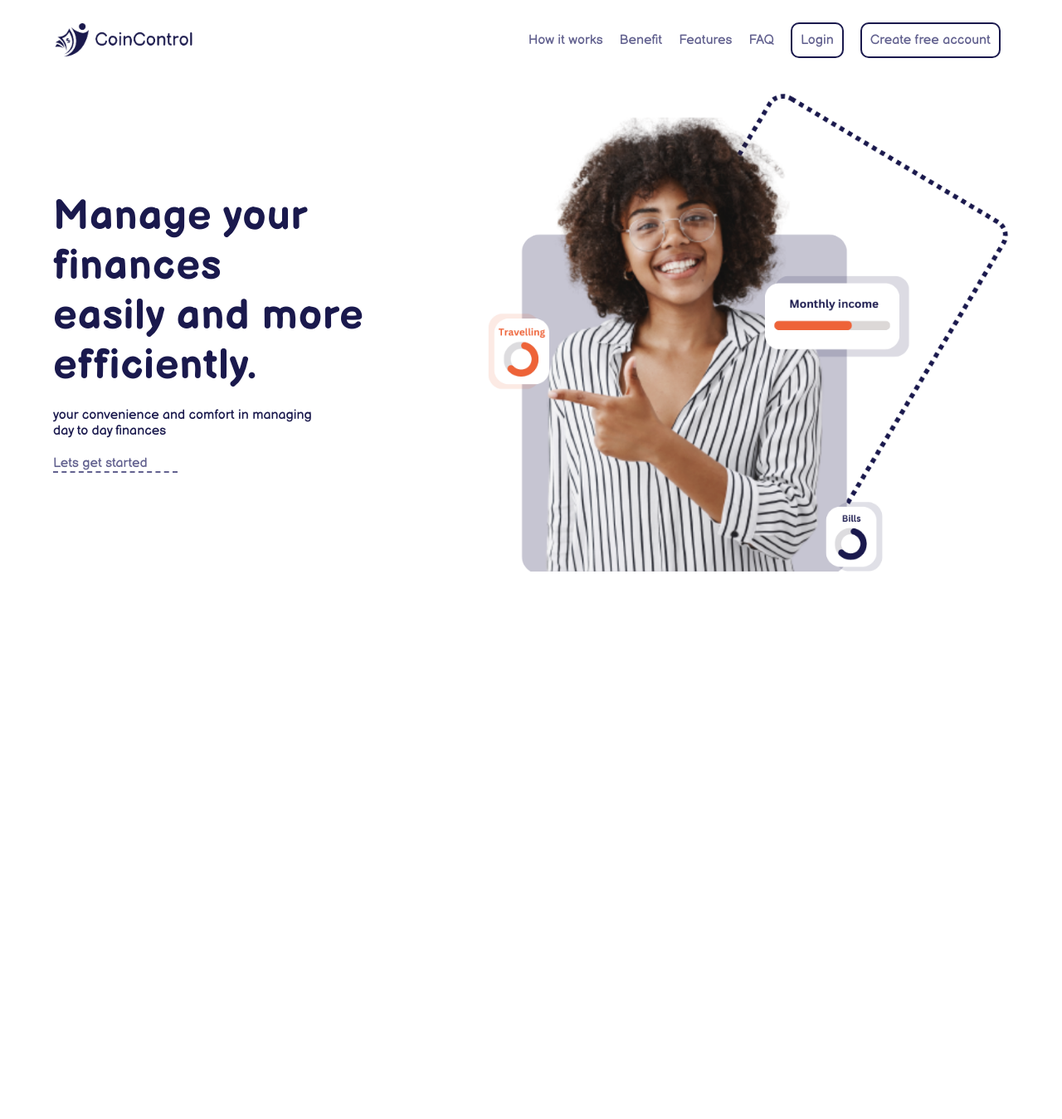
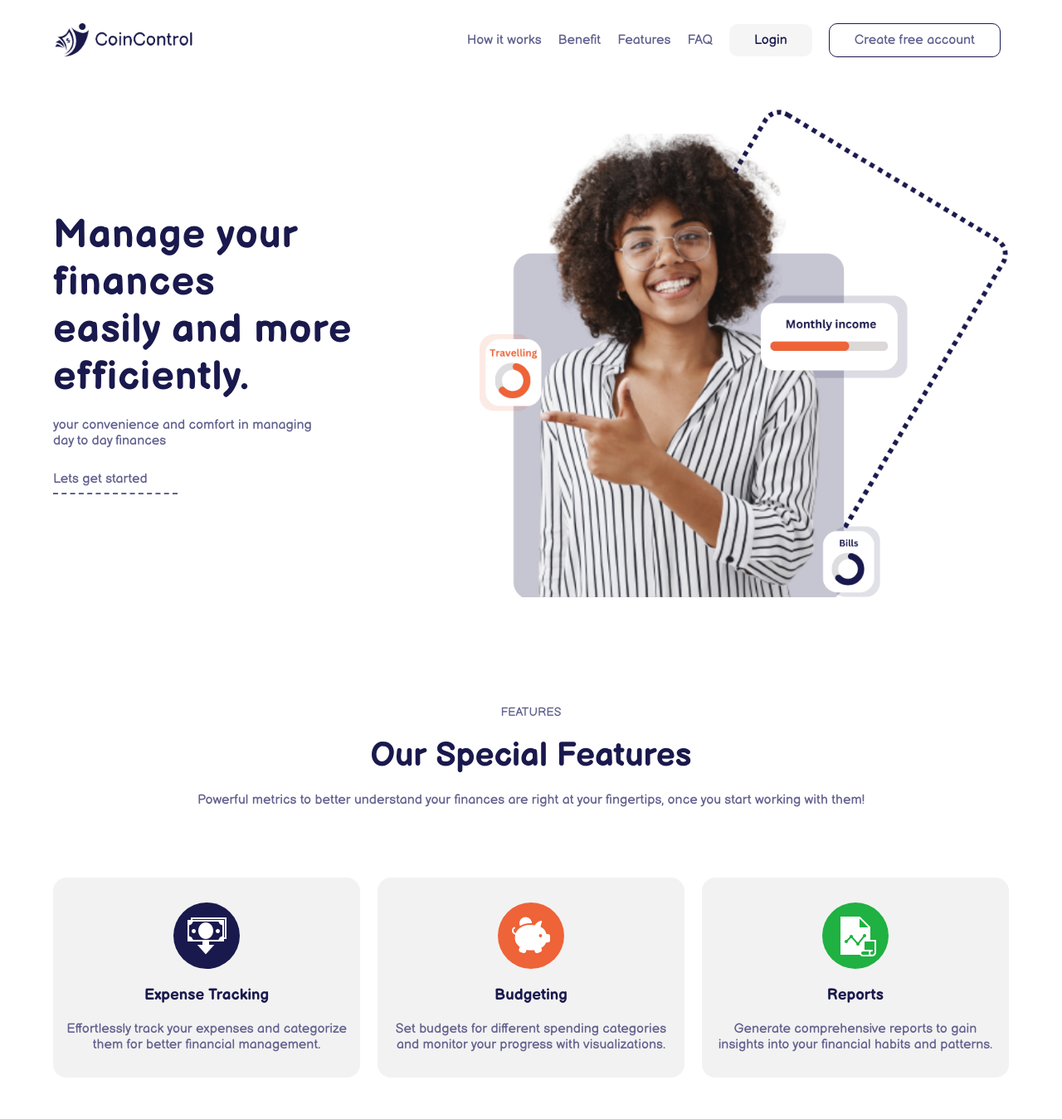
Before and after one commit to whalay/CoinControl, a Flask app: page / in a window 1280 px wide. Shown: the whole page at 83% size. Before the commit the page ends 689 px from the top, so only its background shows below. Run offline with Flask 3, Linux system fonts and the light colour scheme.

Commit message:
updated project landing page

```diff
--- a/coincontrol/static/css/style.css
+++ b/coincontrol/static/css/style.css
@@ -17,12 +17,29 @@
     --s-light-color: #CBCBD9;
     --light-color: #D9D9D9;
     --button-color: #EE6338;
+    --btn-bg: #d9d9d947;
 }
 
 body{
     background:var(--bg-color);
     color: var(--bold-color);
 }
+
+
+h2{
+    font-weight: 600;
+    font-size: 2.5rem;
+    color: var(--bold-color);
+    text-transform: capitalize;
+}
+
+span{
+    font-weight: 500;
+    font-size: 0.9rem;
+    color: var(--s-bold-color);
+    text-transform: uppercase;
+}
+
 
 /* header section */
 header{
@@ -81,16 +98,28 @@ nav{
     color: var(--button-color);
 }
 
+#nav-login-btn{
+    background-color: #d9d9d947;;
+    color: var(--bold-color);
+    font-weight: 500;
+    padding: 10px 30px;
+    border-radius: 10px;
+    transition: all .20s ease;
+}
 #nav-btn{
-    border: 2px solid var(--bold-color);
-    padding: 10px;
+    border: 1.5px solid var(--bold-color);
+    background-color: var(--bg-color);
+    padding: 10px 30px;
     border-radius: 10px;
-    transition: all .10s ease;
+    transition: all .20s ease;
 }
-
+#nav-login-btn:hover{
+    color: var(--button-color);
+    background-color: var(--bg-color);
+}
 #nav-btn:hover{
     color: var(--bg-color);
-    border: 2px solid var(--button-color);
+    border: 1.5px solid var(--button-color);
     background-color: var(--button-color);
 }
 
@@ -102,11 +131,11 @@ nav{
 
 }
 
-.container{
+.hero .container{
     display: flex;
     justify-content: space-between;
     align-items: center;
-    padding: 100px 5%;
+    padding: 100px 5% 50px 5%;
     min-height: 100vh;
 }
 .hero-txt{
@@ -115,12 +144,14 @@ nav{
     gap: 20px;
 }
 .hero-txt h1{
-    font-size: 50px;
+    font-size: 3rem;
+    font-weight: 600;
     letter-spacing: 1px;
 }
 
 .hero-txt span{
     font-size:1rem;
+    text-transform: lowercase;
 }
 
 .hero-txt a{
@@ -128,6 +159,7 @@ nav{
     border-bottom: 2px dashed var(--s-bold-color);
     width: 150px;
     font-weight: 500;
+    padding: 7px 0;
     transition: all .36s ease;
 }
 
@@ -146,3 +178,66 @@ nav{
 }
 
 /* hero section end */
+
+
+/* features section */
+section{
+    padding: 50px 5%;
+}
+
+.features .container{
+    display: flex;
+    flex-direction: column;
+    text-align: center;
+    gap: 20px;
+}
+
+.features .container p{
+    font-size: 1rem;
+    font-weight: 300;
+    color: var(--s-bold-color);
+}
+
+.feature-bx{
+    display: grid;
+    grid-template-columns: repeat(auto-fit, minmax(270px, auto));
+    gap: 1.3rem;
+    align-items: center;
+    margin-top: 4rem;
+}
+
+.feature-bx .bx{
+    display: flex;
+    flex-direction: column;
+    align-items: center;
+    justify-content: center;
+    gap: 20px;
+    border-radius: 1rem;
+    background-color: #f2f2f2;
+    padding: 30px 10px;
+}
+
+#expense-icon, #budget-icon, #report-icon{
+    display: inline-flex;
+    align-items: center;
+    padding: 15px;
+    border-radius: 50%;
+}
+
+
+#expense-icon img, #budget-icon img, #report-icon img{
+    width: 100%;
+    object-fit: cover;
+}
+
+#expense-icon{
+    background-color: var(--bold-color);
+}
+
+#budget-icon{
+    background-color: var(--button-color);
+}
+
+#report-icon{
+    background-color: #1FB141;
+}
--- a/coincontrol/templates/base.html
+++ b/coincontrol/templates/base.html
@@ -21,7 +21,7 @@
                 <li><a href="#">Benefit</a></li>
                 <li><a href="#">Features</a></li>
                 <li><a href="#">FAQ</a></li>
-                <li><a href="#" id="nav-btn">Login</a></li>
+                <li><a href="#" id="nav-login-btn">Login</a></li>
                 <li><a href="#" id="nav-btn">Create free account</a></li>
             </ul>
         </nav>
--- a/coincontrol/templates/home.html
+++ b/coincontrol/templates/home.html
@@ -16,4 +16,40 @@
         </div>
     </div>
     <!-- hero section end -->
+
+    <!-- Features section -->
+    <section class="features">
+        <div class="container">
+            <span>features</span>
+            <h2>Our Special Features</h2>
+            <p>Powerful metrics to better understand your finances are right at your fingertips, once you start working with them!</p>
+
+            <div class="feature-bx">
+                <div class="bx">
+                    <div id="expense-icon">
+                        <img src="{{ url_for('static', filename='img/expense-icon.png') }}" alt="expense-icon">
+                    </div>
+                    <h3>Expense Tracking</h3>
+                    <p>Effortlessly track your expenses and categorize them for better financial management.</p>
+                </div>
+
+                <div class="bx">
+                    <div id="budget-icon">
+                        <img src="{{ url_for('static', filename='img/budget-icon.png') }}" alt="budget-icon">
+                    </div>
+                    <h3>Budgeting</h3>
+                    <p>Set budgets for different spending categories and monitor your progress with visualizations.</p>
+                </div>
+
+                <div class="bx">
+                    <div id="report-icon">
+                        <img src="{{ url_for('static', filename='img/report-icon.png') }}" alt="report-icon">
+                    </div>
+                    <h3>Reports</h3>
+                    <p>Generate comprehensive reports to gain insights into your financial habits and patterns.</p>
+                </div>
+            </div>
+
+        </div>
+    </section>
 {% endblock %}
```
Also changed, not shown: coincontrol/tests/test_auth.py (+1 -1 lines), coincontrol/static/img/budget-icon.png (added), coincontrol/static/img/expense-icon.png (added), coincontrol/static/img/report-icon.png (added).
